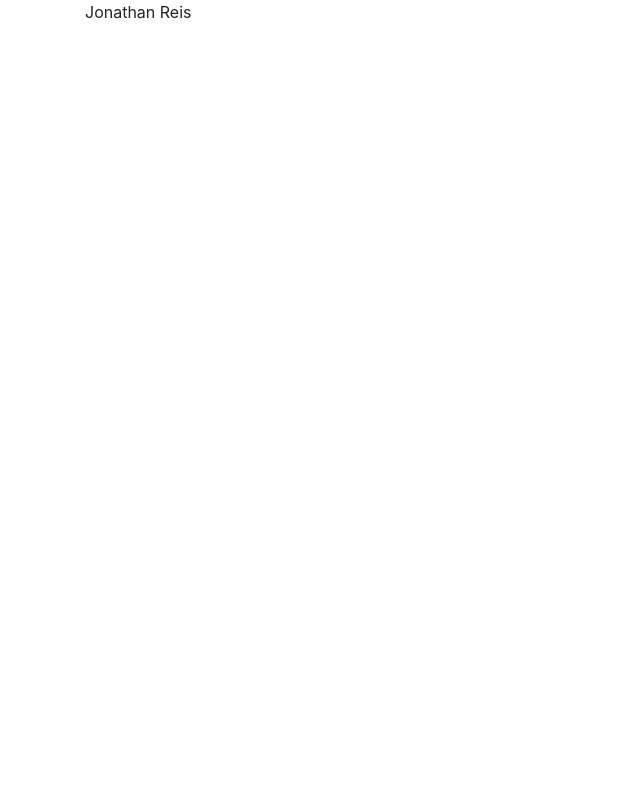
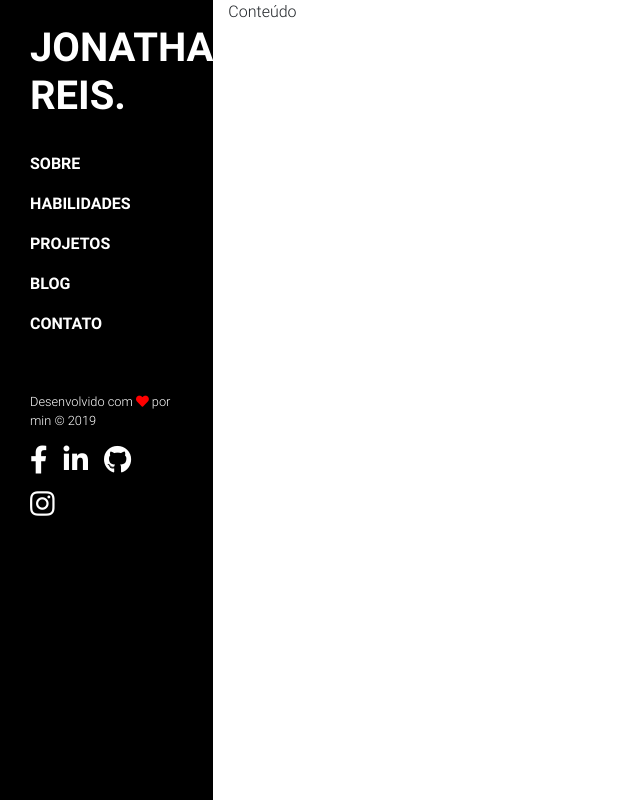
Before and after one commit to ReisJonathan/reisjonathan.github.io, a plain HTML site: page index.html in a window 1280 px wide. Shown: the whole page, without its empty margins (0-640 px from the left). Drawn offline with nearby package versions, Linux system fonts and the light colour scheme; a web font is replaced by a local one.

Commit message:
Menu lateral esquedo estruturado com os social icons

```diff
--- /dev/null
+++ b/css/mystyle.css
@@ -0,0 +1,46 @@
+body {
+    margin: 0;
+    font-family: Roboto, sans-serif;
+}
+
+@font-face {
+    font-family: Roboto;
+    src: local(Roboto Bold), url(font/Roboto-Bold.ttf) format('truetype');
+    font-weight: bold;
+    font-style: normal;
+}
+
+@font-face {
+    font-family: Roboto;
+    src: local(Roboto Light), url(font/Roboto-Light.ttf) format('truetype');
+    font-weight: lighter;
+    font-style: normal;
+}
+
+@font-face {
+    font-family: Roboto;
+    src: local(Roboto Regular), url(font/Roboto-Regular.ttf) format('truetype');
+    font-weight: normal;
+    font-style: normal;
+}
+
+.sidebar {
+    position: fixed;
+    top: 0;
+    left: 0;
+    bottom: 0;
+    background: #000000;
+    color: #ffffff;
+}
+
+.sidebar .fas.fa-heart {
+    color: #f00;
+}
+
+.sidebar .nav-link {
+    color: #ffffff;
+}
+
+.nav-link {
+    padding-left: 0;
+}
--- a/index.html
+++ b/index.html
@@ -1,11 +1,50 @@
 <html>
     <head>
         <title>Jonathan Reis</title>
+
+        <!--CSS STYLE-->
+    <link rel="stylesheet" type="text/css" href="css/bootstrap.css">
+    <link rel="stylesheet" type="text/css" href="css/mystyle.css">
+    <!--icons-->
+    <link rel="stylesheet" href="https://cdn.rawgit.com/konpa/devicon/df6431e323547add1b4cf45992913f15286456d3/devicon.min.css">
+    <link rel="stylesheet" href="https://use.fontawesome.com/releases/v5.8.2/css/all.css" integrity="sha384-oS3vJWv+0UjzBfQzYUhtDYW+Pj2yciDJxpsK1OYPAYjqT085Qq/1cq5FLXAZQ7Ay" crossorigin="anonymous">
     </head>
-    <link rel="stylesheet" type="text/css" href="css/bootstrap.css">
     <body>
-        <div class="container">
-            Jonathan Reis
+        <div class="container-fluid">
+            <div class="row">
+                <nav class="col-md-2 d-block sidebar">
+                    <div class="container">
+                        <div class="text-uppercase mt-4">
+                            <h1 class="font-weight-bold">Jonathan Reis.</h1>
+                        </div>
+                        <ul class="nav flex-column text-uppercase font-weight-bold mt-4">
+                            <li class="nav-item"><a class="nav-link" href="#">Sobre</a></li>
+                            <li class="nav-item"><a class="nav-link" href="#">Habilidades</a></li>
+                            <li class="nav-item"><a class="nav-link" href="#">Projetos</a></li>
+                            <li class="nav-item"><a class="nav-link" href="#">Blog</a></li>
+                            <li class="nav-item"><a class="nav-link" href="#">Contato</a></li>
+                        </ul>
+                        <div class="small mt-5">
+                            <span class="font-weight-light">Desenvolvido com <i class="fas fa-heart"></i> por min &#169; 2019</span>
+                        </div>
+                        <div class="h3 mt-2">
+                            <ul class="nav">
+                                <li><a class="nav-link" href="#"><i class="fab fa-facebook-f"></i></a></li>
+                                <li><a class="nav-link" href="#"><i class="fab fa-linkedin-in"></i></a></li>
+                                <li><a class="nav-link" href="#"><i class="fab fa-github"></i></a></li>
+                                <li><a class="nav-link" href="#"><i class="fab fa-instagram"></i></a></li>
+                            </ul>
+                        </div>
+                    </div>
+                </nav>
+                <main class="col-md-10 ml-auto col-lg-10">
+                    <div>
+                        Conteúdo
+                    </div>
+
+                </main>
+            </div>
+
         </div>
     </body>
 </html>
```
